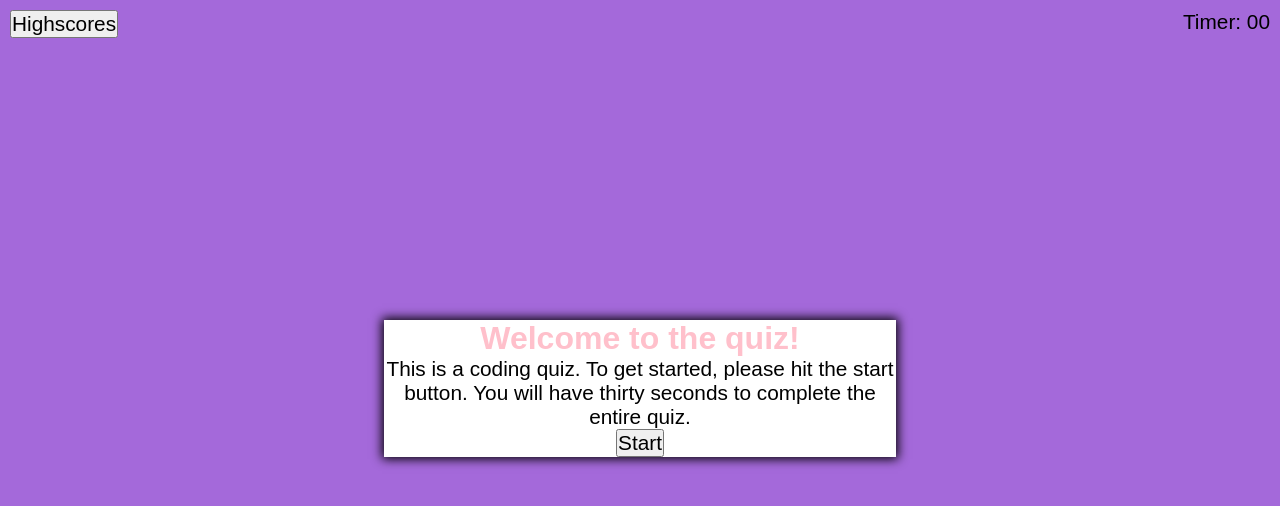
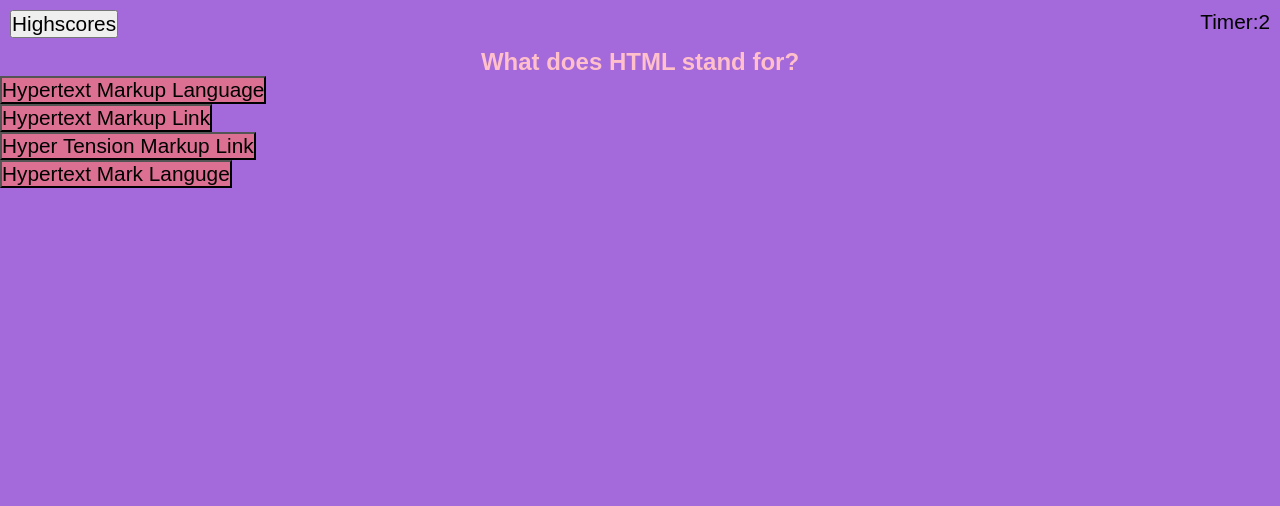
Before and after one commit to ShyChi64/challange4, a plain HTML site: page index.html in a window 1280 px wide. Both pictures are taken after a click on the button "Start". Drawn offline with Linux system fonts and the light colour scheme.

Commit message:
added functionality

```diff
--- a/Assets/script.js
+++ b/Assets/script.js
@@ -1,18 +1,22 @@
 var startButton = document.getElementById("start-button");
-var question = document.getElementById("questions-container1");
+var questions = document.getElementById("questions-container1");
+var question2 = document.getElementById("questions-container2")
+var timerId = document.getElementById("timer");
+var elaspedTime = 0
 
 startButton.addEventListener("click", startGame);
 
 function startGame() {
-    startButton.classList.add("hide")
-    question.classList.remove("hide")
-
+    document.getElementById("quiz-start").classList.add("hide");
+    //startButton.classList.add("hide");
+    questions.classList.remove("hide");
+    setInterval(myTimer, 1000);
+}
+function nextQuestion() {
+    question2.classList.remove("hide");
 }
 
-function setNextQuestion() {
-
+function myTimer() {
+    elaspedTime++
+    timerId.innerHTML="Timer:"+elaspedTime
 }
-
-function selectAnswer() {
-
-}
--- a/Assets/style.css
+++ b/Assets/style.css
@@ -44,7 +44,6 @@ li {
 
 
 .inner-container {
-    height: 100%;
     width: 50%;
     margin: 0 auto;
     display: flex;
--- a/index.html
+++ b/index.html
@@ -14,17 +14,17 @@
         <div class="bar">
             <div id="top-bar">
                 <button>Highscores</button>
-                <p>Timer: 00</p>
+                <p id="timer">Timer: 00</p>
             </div>
         </div>
     </div>
 
 
-        <div class="inner-container">
+        <div class="">
 
 
-            <header class="quiz-header">
-                <div id="quiz-start">
+            <header class="quiz-header" id="quiz-start">
+                <div>
                     <h1>Welcome to the quiz!</h1>
                     <p>This is a coding quiz. To get started, please hit the start button. You will have thirty seconds to complete the entire quiz.</p>
                     <button id="start-button" class="start-btn">Start</button>
@@ -35,20 +35,20 @@
 
             <main>
                 <section class="questions">
-                    <div id="questions-container" class="hide">
+                    <div id="questions-container1" class="hide">
                     <h2>What does HTML stand for?</h2>
                     <ul>
-                        <li><button class="btn">answer 1</button></li>
-                        <li><button class="btn">answer 2</button></li>
-                        <li><button class="btn">answer 3</button></li>
-                        <li><button class="btn">answer 4</button></li>
+                        <li><button class="btn">Hypertext Markup Language</button ></li>
+                        <li><button class="btn">Hypertext Markup Link</button></li>
+                        <li><button class="btn">Hyper Tension Markup Link</button></li>
+                        <li><button class="btn">Hypertext Mark Languge</button></li>
                     </ul>
                     </div>
 
                 </section>
 
                 <section>
-                    <div id="questions-container" class="hide">
+                    <div id="questions-container2" class="hide">
                     <h2>How to you comment out something in html?</h2>
                     <ul>
                         <li><button>answer 1</button></li>
```
